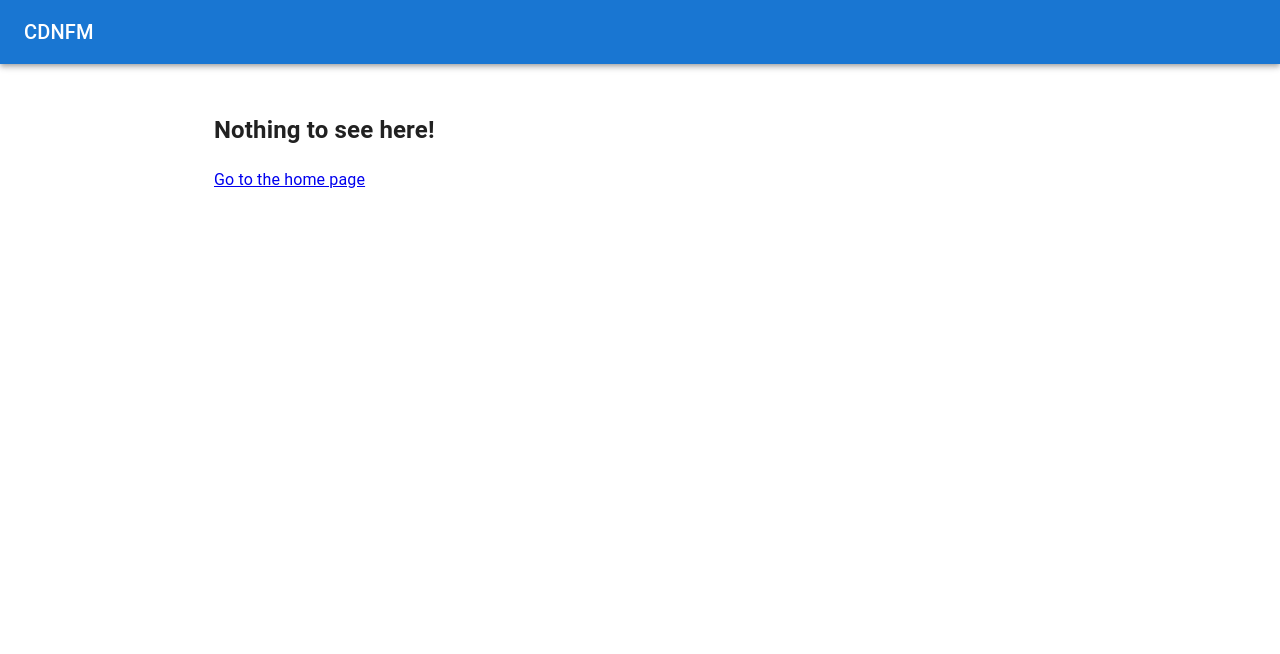
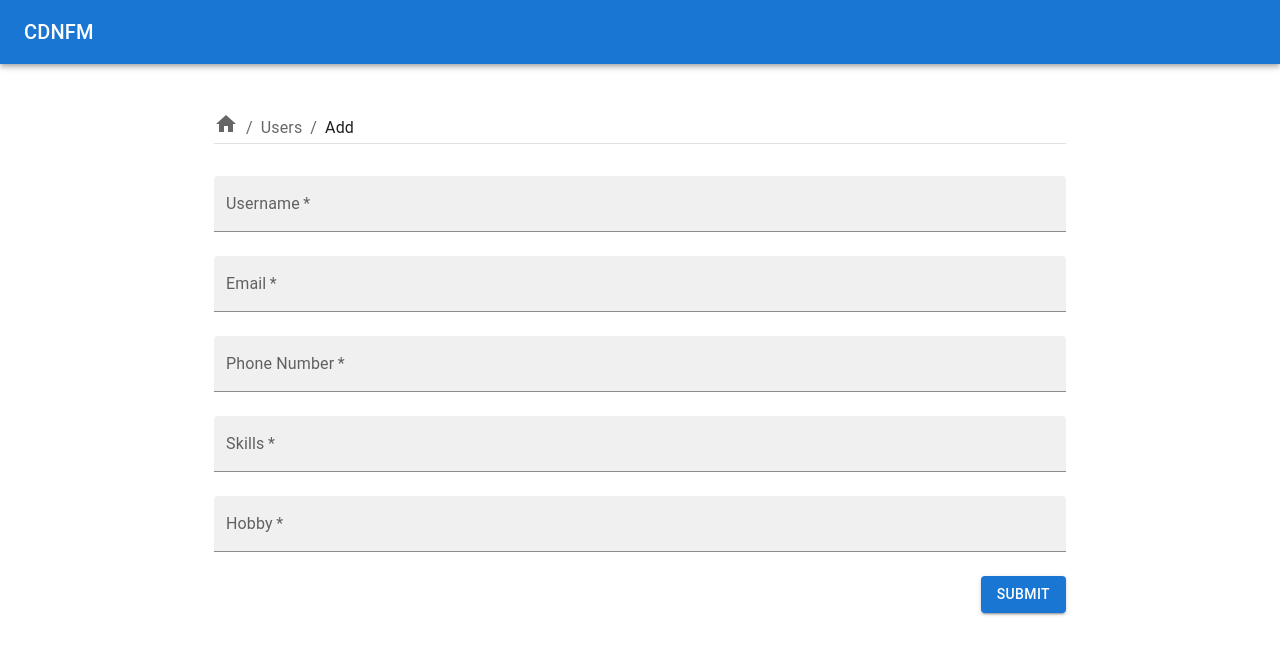
Before and after one commit to asrulazwan0/cdn-freelancer-management-client-react, a React (Create React App) app: page /users/add in a window 1280 px wide. Shown: the top 654 px of the page. Built offline with nearby package versions, Linux system fonts and the light colour scheme; no server answers; the HTML template or start-up script is replaced by a standard one.

Commit message:
feat: Add UserAdd page

```diff
--- /dev/null
+++ b/src/pages/user/UserAdd.tsx
@@ -0,0 +1,154 @@
+import { useState } from "react";
+import { useNavigate } from "react-router-dom";
+import { AxiosError } from 'axios';
+import Alert from "@mui/material/Alert";
+import Box from "@mui/material/Box";
+import Breadcrumbs from "@mui/material/Breadcrumbs";
+import Button from "@mui/material/Button";
+import CloseIcon from '@mui/icons-material/Close';
+import Collapse from '@mui/material/Collapse';
+import Divider from "@mui/material/Divider";
+import HomeIcon from "@mui/icons-material/Home";
+import IconButton from '@mui/material/IconButton';
+import Link from "@mui/material/Link";
+import Snackbar from "@mui/material/Snackbar";
+import TextField from "@mui/material/TextField";
+import Typography from "@mui/material/Typography";
+import { createUser } from "../../services/UserService";
+import { User } from "../../models/User";
+
+export default function UserAdd() {
+  let navigate = useNavigate();
+  const [loading, setLoading] = useState(false);
+  const [errorMessage, setErrorMessage] = useState("");
+  const [open, setOpen] = useState(false);
+  const [user, setUser] = useState<User>({
+    id: "",
+    username: "",
+    email: "",
+    phoneNumber: "",
+    skillsets: "",
+    hobby: "",
+  });
+
+  const handleChange = (event: React.ChangeEvent<HTMLInputElement>) => {
+    setUser({
+      ...user,
+      [event.target.id]: event.target.value,
+    });
+  };
+
+  const handleSubmit = async (event: React.FormEvent<HTMLFormElement>) => {
+    event.preventDefault();
+    setLoading(true);
+    try {
+      await createUser(user);
+      navigate("/");
+    } catch (error: any) {
+      console.error(error);
+      setOpen(true);
+      setErrorMessage(error.message);
+    } finally {
+      setLoading(false);
+    }
+  };
+
+  return (
+    <>
+      <Breadcrumbs aria-label="breadcrumb">
+        <Link underline="hover" color="inherit" href="/">
+          <HomeIcon />
+        </Link>
+        <Link underline="hover" color="inherit" href="/">
+          Users
+        </Link>
+        <Typography color="text.primary">Add</Typography>
+      </Breadcrumbs>
+      <Divider />
+      <Collapse in={open}>
+        <Alert
+          severity="error"
+          action={
+            <IconButton
+              aria-label="close"
+              color="inherit"
+              size="small"
+              onClick={() => {
+                setOpen(false);
+              }}
+            >
+              <CloseIcon fontSize="inherit" />
+            </IconButton>
+          }
+          sx={{ mt: 3 }}
+        >
+          {errorMessage}
+        </Alert>
+      </Collapse>
+      <Box
+        component="form"
+        onSubmit={handleSubmit}
+        sx={{
+          my: 2,
+          display: "flex",
+          flexDirection: "column",
+        }}
+        autoComplete="off"
+      >
+        <TextField
+          id="username"
+          label="Username"
+          variant="filled"
+          margin="normal"
+          fullWidth
+          required
+          onChange={handleChange}
+        />
+        <TextField
+          id="email"
+          label="Email"
+          variant="filled"
+          margin="normal"
+          fullWidth
+          required
+          onChange={handleChange}
+        />
+        <TextField
+          id="phoneNumber"
+          label="Phone Number"
+          variant="filled"
+          margin="normal"
+          fullWidth
+          required
+          onChange={handleChange}
+        />
+        <TextField
+          id="skillsets"
+          label="Skills"
+          variant="filled"
+          margin="normal"
+          fullWidth
+          required
+          onChange={handleChange}
+        />
+        <TextField
+          id="hobby"
+          label="Hobby"
+          variant="filled"
+          margin="normal"
+          fullWidth
+          required
+          onChange={handleChange}
+        />
+        <Button
+          variant="contained"
+          sx={{ mt: 2, alignSelf: "flex-end" }}
+          type="submit"
+          disabled={loading}
+        >
+          {loading ? "Loading..." : "Submit"}
+        </Button>
+      </Box>
+    </>
+  );
+}
```
Also changed, not shown: src/App.tsx (+6 -1 lines).
